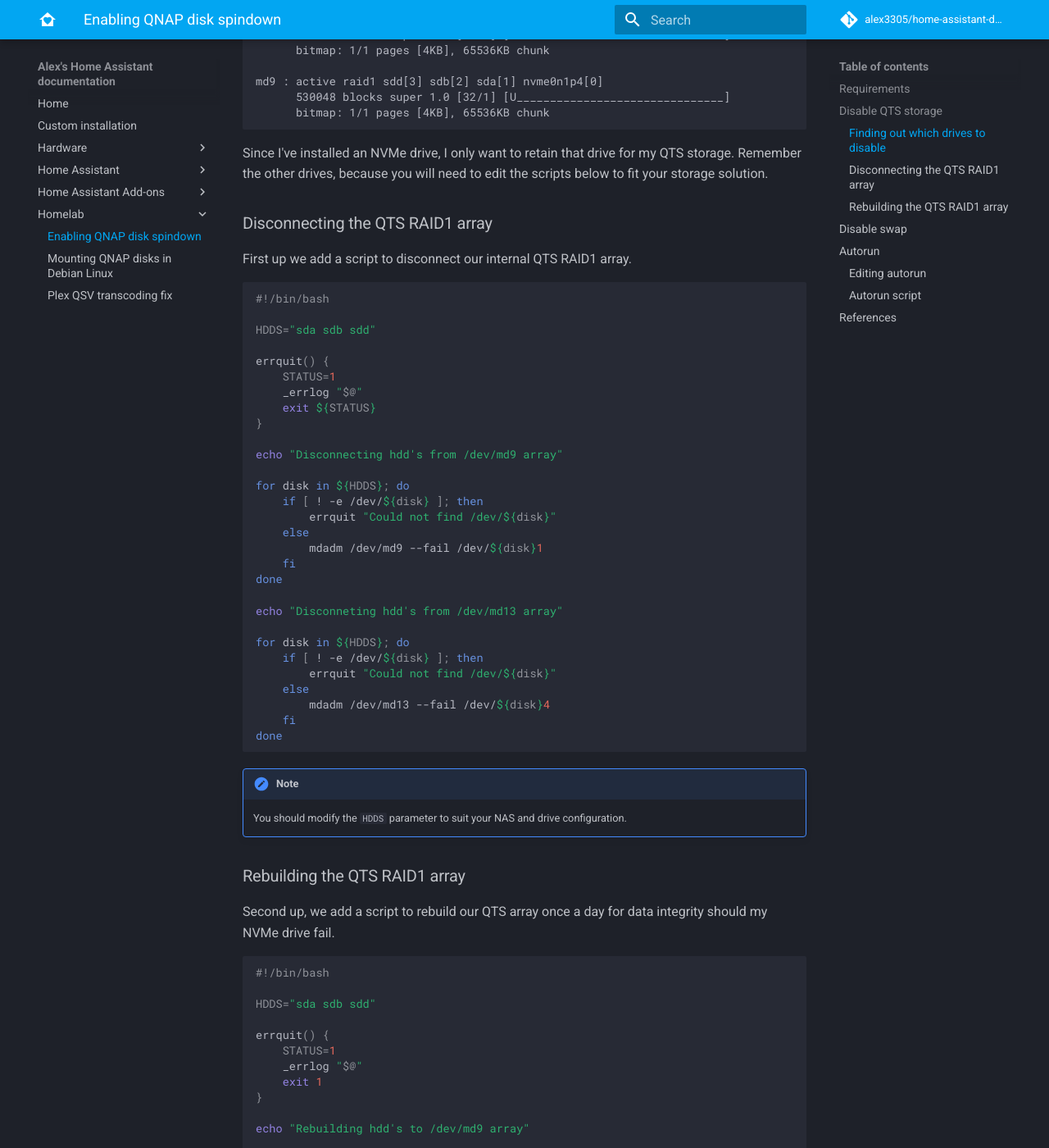
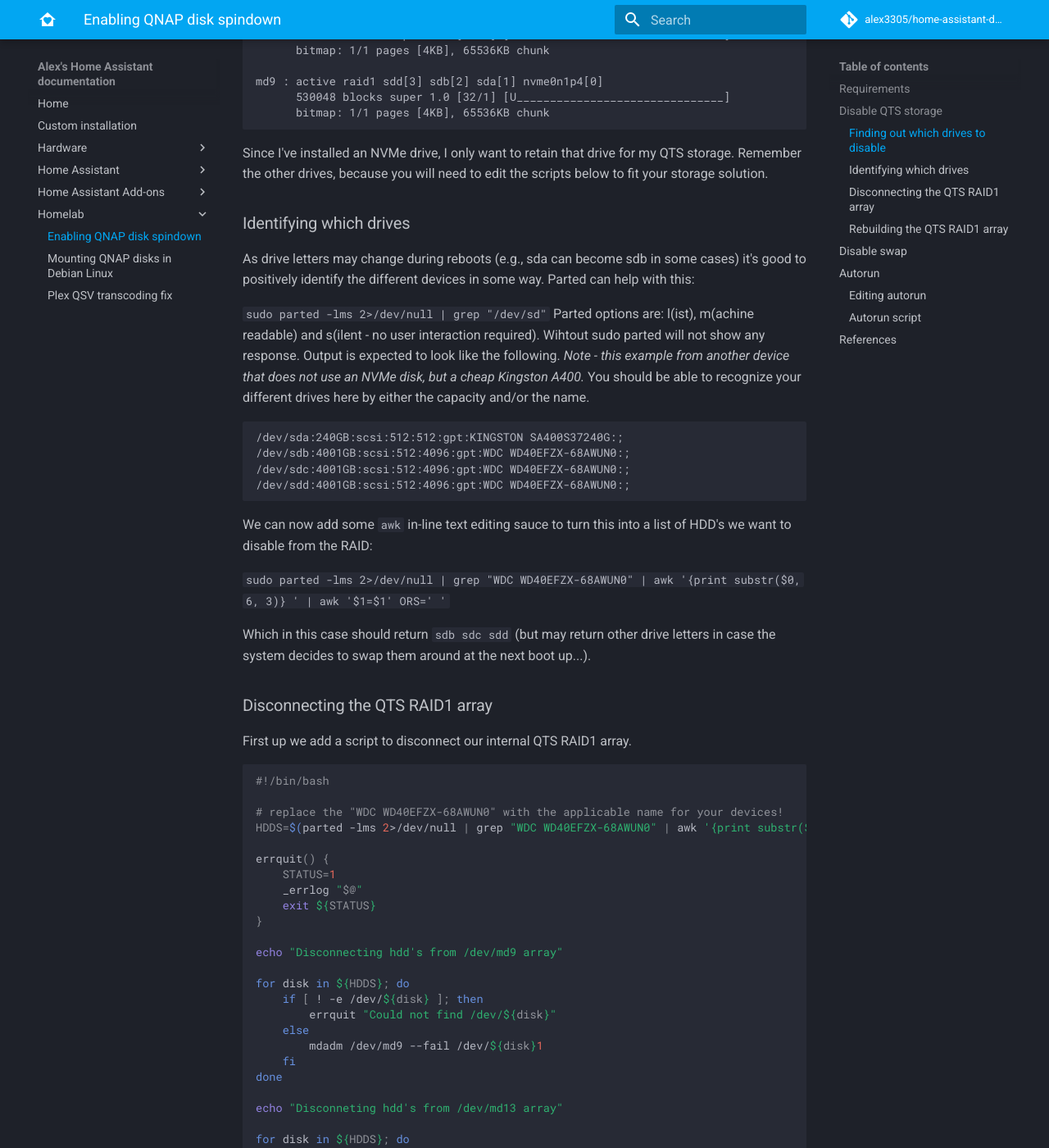
Before and after one commit to alex3305/home-assistant-docs, an MkDocs documentation site: the page built from docs/homelab/qnap-disk-spindown.md, in a window 1280 px wide and 1400 px high, scrolled down 1129 px. Shown: the whole window at 82% size. Built offline with MkDocs 1.6.1 and Material for MkDocs 9.7.7, drawn with Linux system fonts in a browser that asks for light colours; comment, search, counter and statistics services are not loaded.

Commit message:
Update qnap-disk-spindown.md
Hi Alex, thanks for the clear writeup! In my case the QNAP switched around the SSD and one of the HDDs on me... This addition prevents that from happening.
I've also decided to use the full script you linked to as that is a little more robust with checking if the RAID is being rebuilt etc., but your script definitely put me on the right path, thanks!

````diff
--- a/docs/homelab/qnap-disk-spindown.md
+++ b/docs/homelab/qnap-disk-spindown.md
@@ -41,6 +41,25 @@
 
 Since I've installed an NVMe drive, I only want to retain that drive for my QTS storage. Remember the other drives, because you will need to edit the scripts below to fit your storage solution.
 
+### Identifying which drives
+As drive letters may change during reboots (e.g., sda can become sdb in some cases) it's good to positively identify the different devices in some way. Parted can help with this:
+
+```sudo parted -lms 2>/dev/null | grep "/dev/sd"```
+Parted options are: l(ist), m(achine readable) and s(ilent - no user interaction required). Wihtout sudo parted will not show any response. Output is expected to look like the following. *Note - this example from another device that does not use an NVMe disk, but a cheap Kingston A400.* You should be able to recognize your different drives here by either the capacity and/or the name.
+
+```
+/dev/sda:240GB:scsi:512:512:gpt:KINGSTON SA400S37240G:;
+/dev/sdb:4001GB:scsi:512:4096:gpt:WDC WD40EFZX-68AWUN0:;
+/dev/sdc:4001GB:scsi:512:4096:gpt:WDC WD40EFZX-68AWUN0:;
+/dev/sdd:4001GB:scsi:512:4096:gpt:WDC WD40EFZX-68AWUN0:;
+```
+
+We can now add some ```awk``` in-line text editing sauce to turn this into a list of HDD's we want to disable from the RAID:
+
+```sudo parted -lms 2>/dev/null | grep "WDC WD40EFZX-68AWUN0" | awk '{print substr($0, 6, 3)} ' | awk '$1=$1' ORS=' '```
+
+Which in this case should return ```sdb sdc sdd``` (but may return other drive letters in case the system decides to swap them around at the next boot up...).
+
 ### Disconnecting the QTS RAID1 array
 
 First up we add a script to disconnect our internal QTS RAID1 array.
@@ -48,7 +67,8 @@
 ```bash
 #!/bin/bash
 
-HDDS="sda sdb sdd"
+# replace the "WDC WD40EFZX-68AWUN0" with the applicable name for your devices!
+HDDS=$(parted -lms 2>/dev/null | grep "WDC WD40EFZX-68AWUN0" | awk '{print substr($0, 6, 3)} ' | awk '$1=$1' ORS=' ')
 
 errquit() {
     STATUS=1
````
